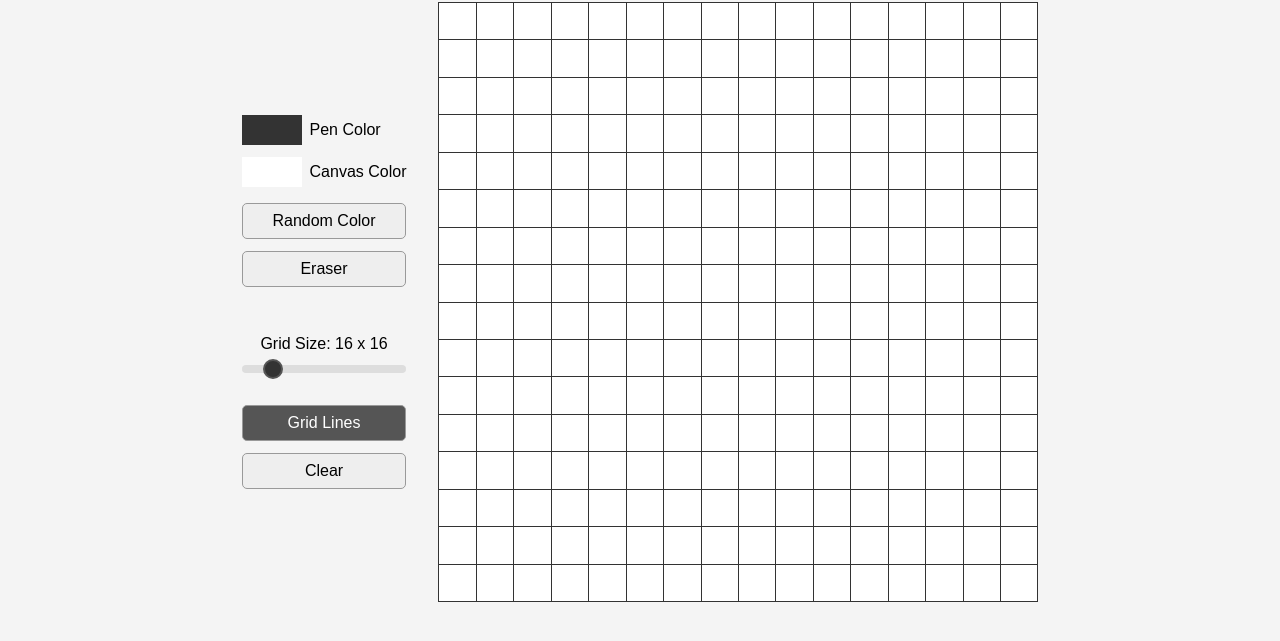
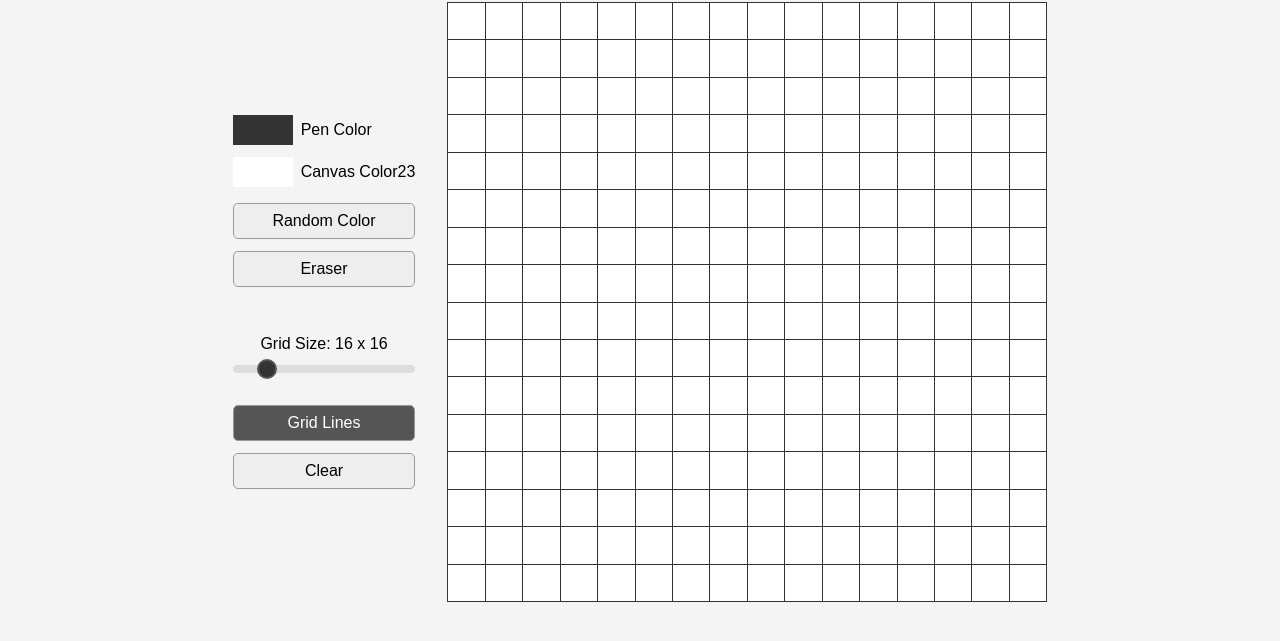
Before and after one commit to karolistech/etch-a-sketch-bad-2, a website built with Vite: page index.html in a window 1280 px wide. Shown: the part 51-692 px from the top of the page. Built offline with nearby package versions, Linux system fonts and the light colour scheme.

Commit message:
timezone test

```diff
--- a/index.html
+++ b/index.html
@@ -22,7 +22,7 @@
           </div>
           <div class="controls__color">
             <input type="color" id="bg-color" class="controls__color-input" value="#ffffff">
-            <label for="bg-color">Canvas Color</label>
+            <label for="bg-color">Canvas Color23</label>
           </div>
         </div>
 
```
